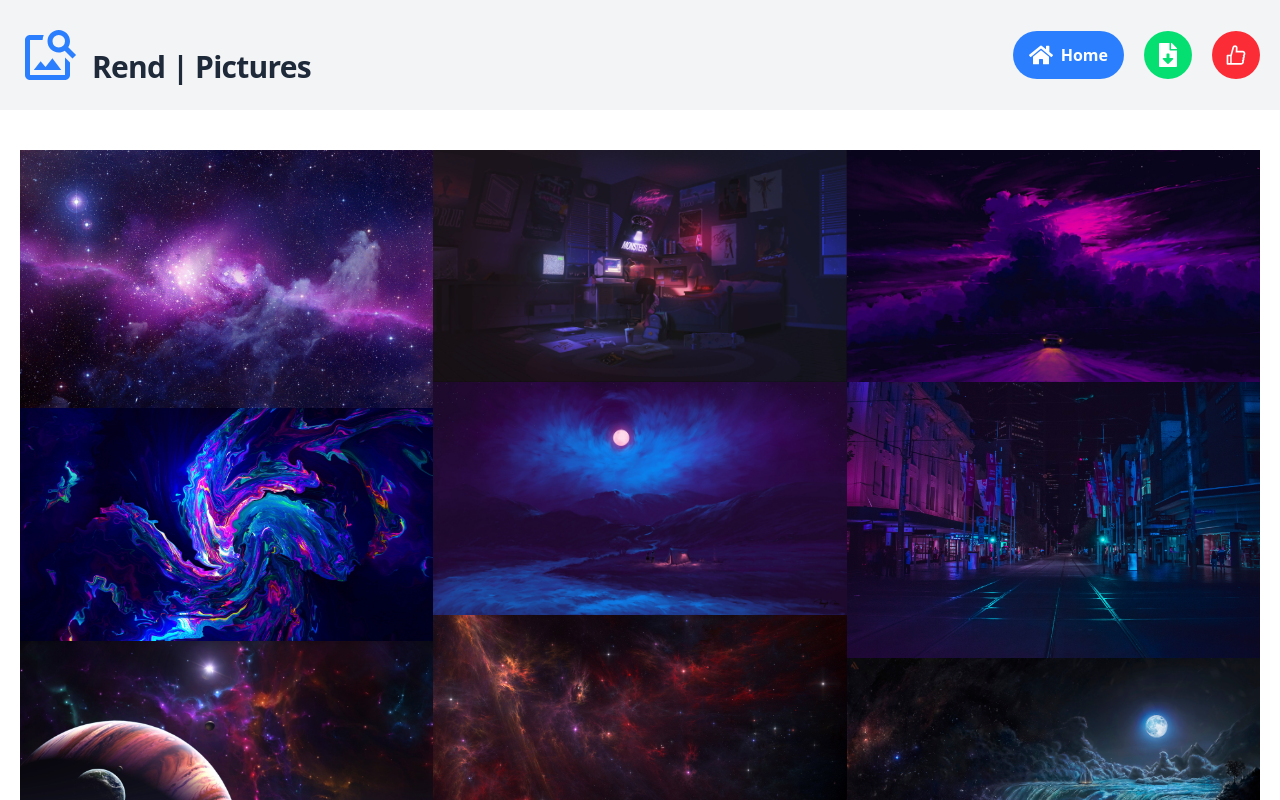
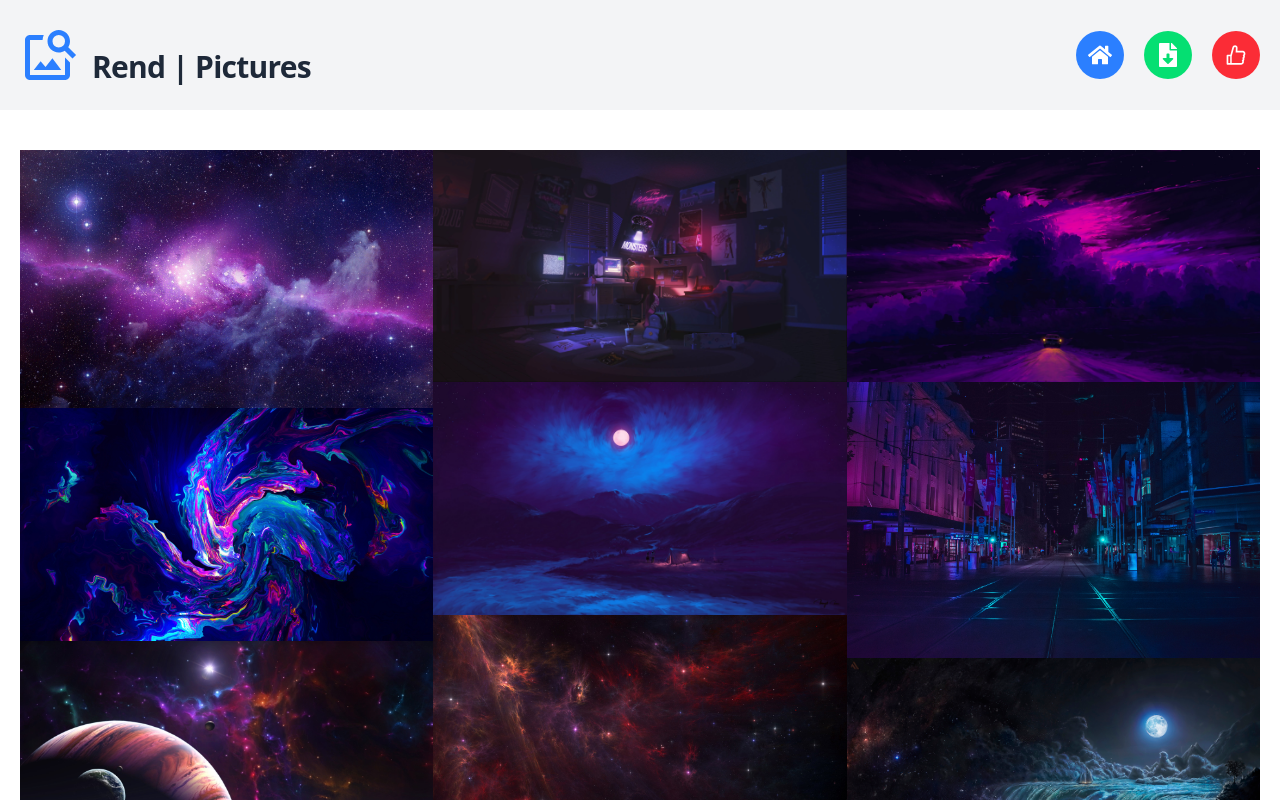
Before and after one commit to Najot-Ta-lim-loyihalar-uchun/ImagesGlobeRedux, a React (Vite) app: page / in a window 1280 px wide. Shown: the top 800 px of the page. Built offline with nearby package versions, Linux system fonts and the light colour scheme.

Commit message:
finished

```diff
--- a/src/components/NavBar.jsx
+++ b/src/components/NavBar.jsx
@@ -13,7 +13,7 @@ function NavBar() {
   return (
     <nav className="bg-gray-100 fixed top-0 w-full">
       <div className="container py-[25px] flex items-center justify-between">
-        <Link to={"/"} className="flex items-end gap-3">
+        <Link to={"/home"} className="flex items-end gap-3">
           <MdImageSearch className="text-6xl text-blue-500" />
 
           <h2 className="text-3xl font-bold text-gray-800 tracking-tight">
@@ -23,7 +23,7 @@ function NavBar() {
         <div className="flex gap-5">
           {links.map((link) => {
             let Icon = link.icon;
-            const isActive = location.pathname === link.to;
+            const isActive = location.pathname.includes(link.to);
 
             return (
               <Link
--- a/src/data/PageLinks.js
+++ b/src/data/PageLinks.js
@@ -4,7 +4,7 @@ import { AiOutlineLike } from "react-icons/ai";
 
 export const links = [
   {
-    to: "/",
+    to: "/home",
     name: "Home",
     icon: FaHome,
     color: "blue",
```
